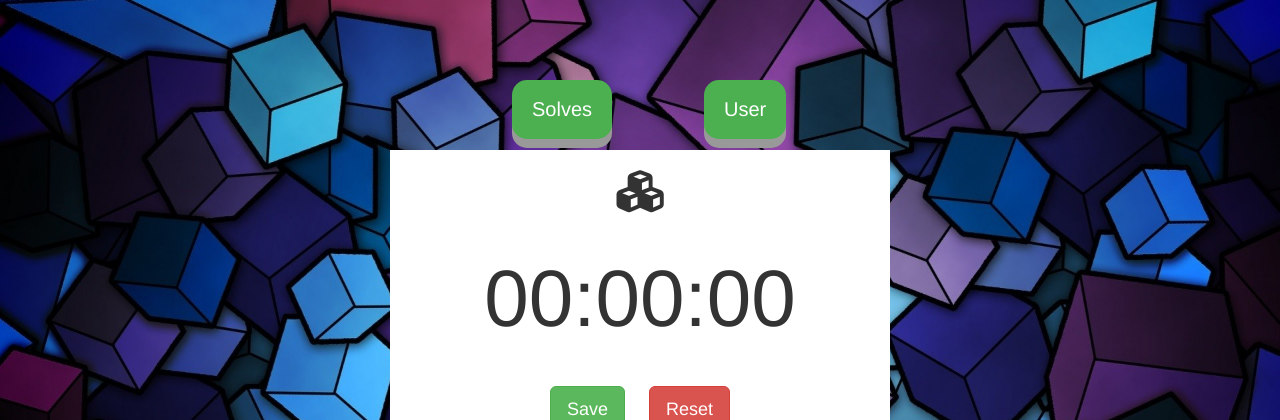
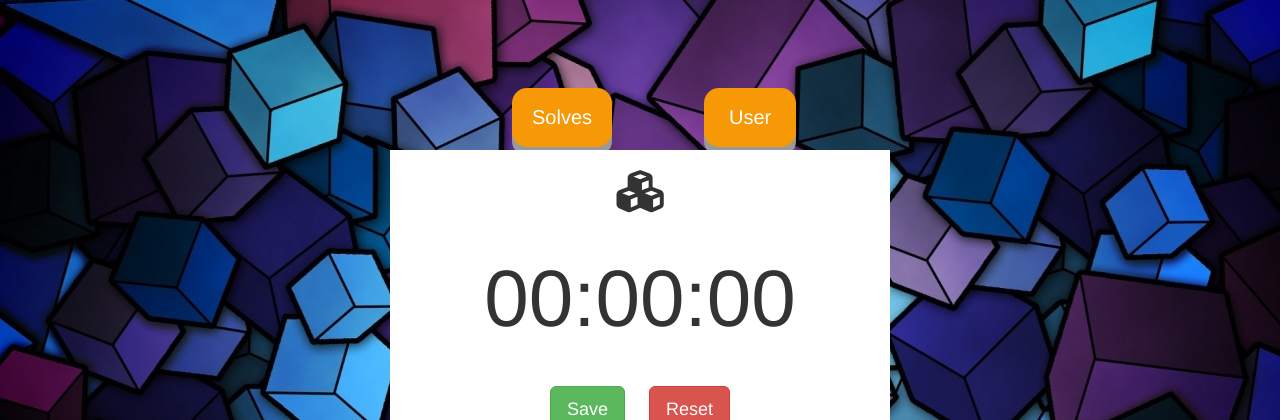
Before and after one commit to CUBE-VIT/cube-timer, a PHP site: page / in a window 1280 px wide. Shown: the top 420 px of the page. Run offline with PHP 8.4, Linux system fonts and the light colour scheme; some libraries are stand-ins or nearby versions.

Commit message:
Changed buttun color

```diff
--- a/index.css
+++ b/index.css
@@ -19,6 +19,11 @@
     position: relative;
     top:50px;
 }
+
+#sidenav{
+    color:#69f0ae;
+}
+
 
 #sidenav-l{
   height: 100%;
@@ -65,7 +70,7 @@
 
   .solveside{
     position: fixed;
-    top: 10%;
+    top: 11%;
     left:40%;
     padding: 15px 20px;
     font-size: 20px;
@@ -73,40 +78,40 @@
     cursor: pointer;
     outline: none;
     color: #fff;
-    background-color: #4CAF50;
+    background-color: #F79806;
     border: none;
     border-radius: 15px;
     box-shadow: 0 9px #999;
 
   }
-  .solveside:hover {background-color: #3e8e41}
+  .solveside:hover {background-color: #F5B148}
 
   .solveside:active {
-    background-color: #3e8e41;
+    background-color: #F5B148;
     box-shadow: 0 5px #666;
     transform: translateY(4px);
   }
 
   .userside{
     position: fixed;
-    top: 10%;
+    top: 11%;
     left:55%;
-    padding: 15px 20px;
+    padding: 15px 25px;
     font-size: 20px;
     text-align: center;
     cursor: pointer;
     outline: none;
     color: #fff;
-    background-color: #4CAF50;
+    background-color: #F79806;
     border: none;
     border-radius: 15px;
     box-shadow: 0 9px #999;
 
   }
-  .userside:hover {background-color: #3e8e41}
+  .userside:hover {background-color: #F5B148}
 
   .userside:active {
-    background-color: #3e8e41;
+    background-color: #F5B148;
     box-shadow: 0 5px #666;
     transform: translateY(4px);
   }
--- a/index.html
+++ b/index.html
@@ -93,6 +93,7 @@
         }
 
         function closelNav() {
+            c1++;
           document.getElementById("sidenav-l").style.width = "0";
         }
         function openrNav() {
@@ -108,6 +109,7 @@
         }
 
         function closerNav() {
+            c2++;
           document.getElementById("sidenav-r").style.width = "0";
         }
     </script>
```
